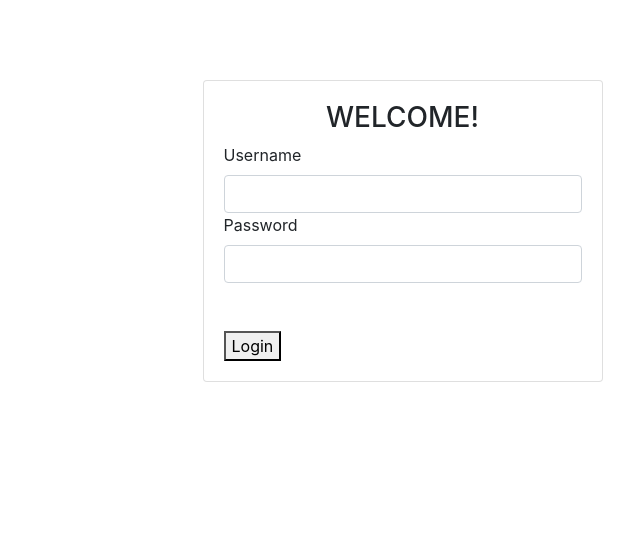
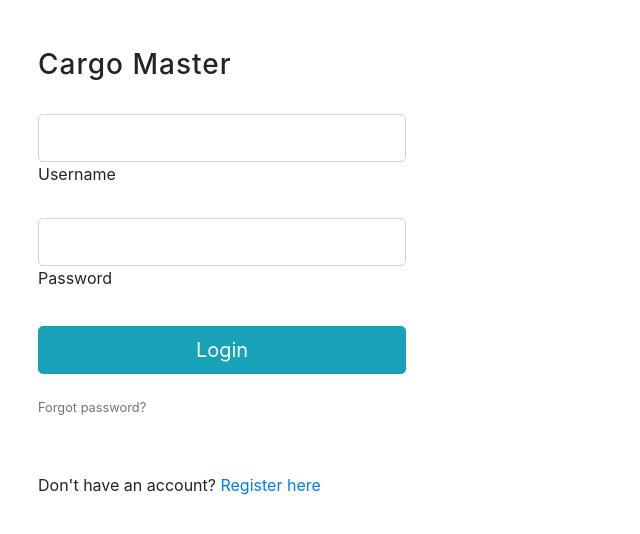
Before and after one commit to nivleking/MANPROTI, a PHP site: page /loginAdmin.php in a window 1280 px wide. Shown: the top 534 px of the page, without its empty margins (25-665 px from the left). Run offline with PHP 8.4, Linux system fonts and the light colour scheme.

Commit message:
Login Fix

```diff
--- a/loginAdmin.php
+++ b/loginAdmin.php
@@ -9,7 +9,43 @@
 
 </head>
 <body>
-<div class = "container">
+	<section class="vh-100">
+	<div class="container-fluid mx-auto">
+		<div class="row">
+		<div class="col-sm-12 text-black">
+
+			<div class="d-flex align-items-center h-custom-2 px-5 ms-xl-4 mt-5 pt-5 pt-xl-0 mt-xl-n5">
+
+			<form style="width: 23rem;" method = "POST" action = "userDoLogin.php">
+
+				<h3 class="fw-normal mb-3 pb-3" style="letter-spacing: 1px;">Cargo Master</h3>
+
+				<div class="form-outline mb-4">
+				<input type="text" id="form2Example18" class="form-control form-control-lg" name = "username" />
+				<label class="form-label" for="form2Example18">Username</label>
+				</div>
+
+				<div class="form-outline mb-4">
+				<input type="password" id="form2Example28" class="form-control form-control-lg" name = "password"/>
+				<label class="form-label" for="form2Example28">Password</label>
+				</div>
+
+				<div class="pt-1 mb-4">
+				<button class="btn btn-info btn-lg btn-block" type="submit" name = "save" >Login</button>
+				</div>
+
+				<p class="small mb-5 pb-lg-2"><a class="text-muted" href="#!">Forgot password?</a></p>
+				<p>Don't have an account? <a href="#!" class="link-info">Register here</a></p>
+
+			</form>
+
+			</div>
+
+		</div>
+		</div>
+	</div>
+	</section>
+<!-- <div class = "container">
 		<div class = "row">
 			<div class = "col-9 mx-auto">
 				<div class="card center" style="width: 25rem;margin-top: 80px">
@@ -19,9 +55,9 @@
 				    </div>
 				    <form action="adminDoLogin.php" method="post">
 				    	<label>Username</label>
-				    	<input type="text" class = "form-control" name="usernameADM">
+				    	<input type="text" class = "form-control" name="username">
 				    	<label>Password</label>
-				    	<input type="password" class = "form-control" name="passwordADM">
+				    	<input type="password" class = "form-control" name="password">
 				    	<br>
 				    	<br>
 				    	<button type="submit" name = "save">Login</button>
@@ -30,7 +66,7 @@
 				</div>
 			</div>
 		</div>
-	</div>
+	</div> -->
 
 
 
```
